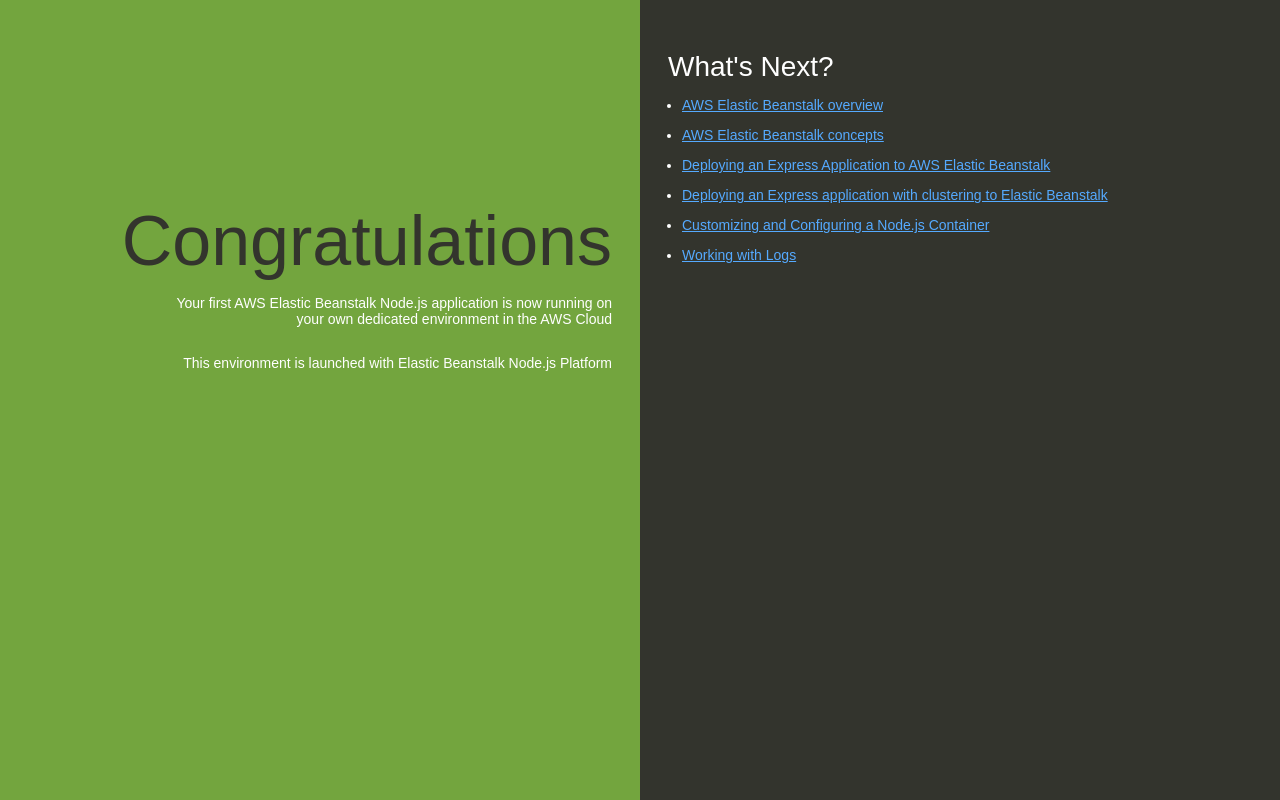
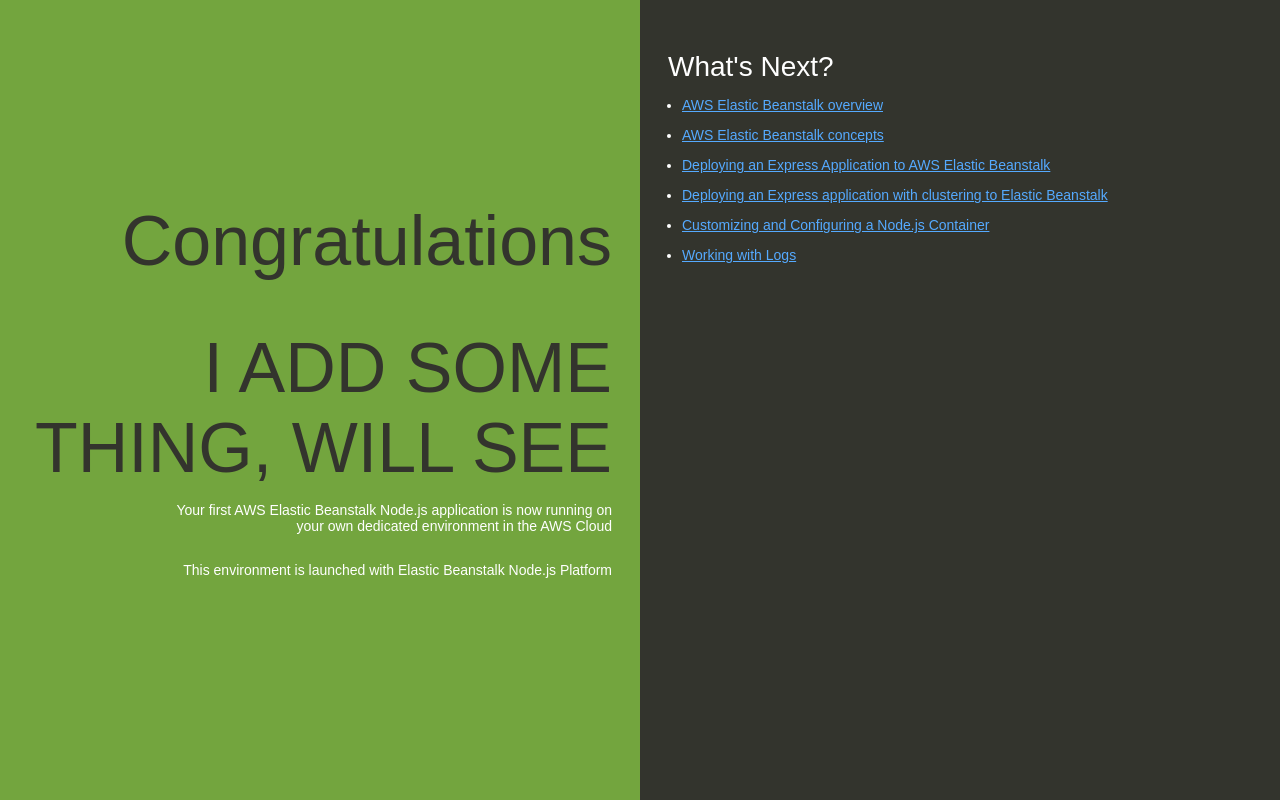
Before and after one commit to sivaprasanthreddy/elastic_beanstalk_nodejs_sample_application, a website: page index.html in a window 1280 px wide. Drawn offline with Linux system fonts and the light colour scheme.

Commit message:
Update index.html

```diff
--- a/index.html
+++ b/index.html
@@ -75,6 +75,7 @@
   <body>
     <div class="textColumn">
       <h1>Congratulations</h1>
+      <h1>I ADD SOME THING, WILL SEE</h1>
       <p>Your first AWS Elastic Beanstalk Node.js application is now running on your own dedicated environment in the AWS Cloud</p>
       <p>This environment is launched with Elastic Beanstalk Node.js Platform</p>
     </div>
```
